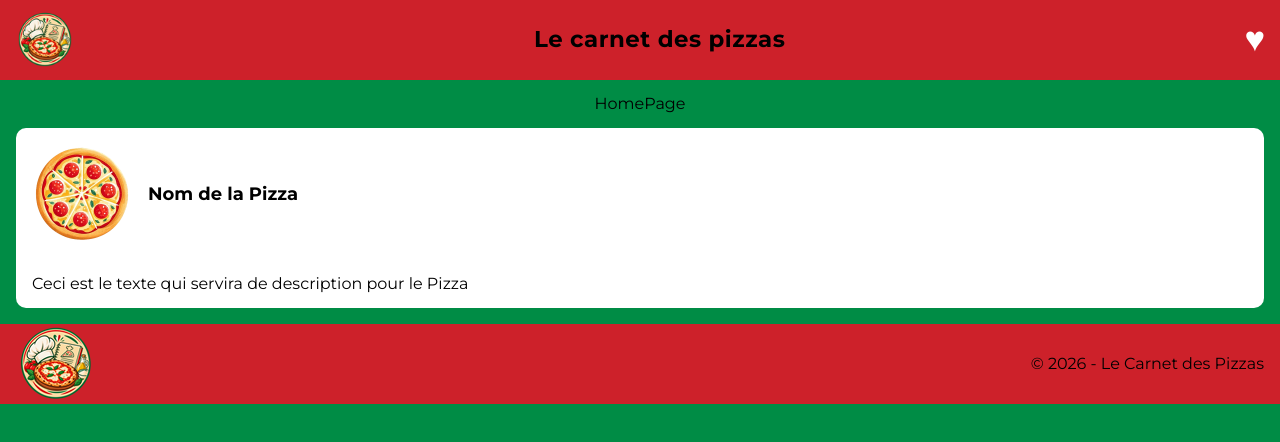
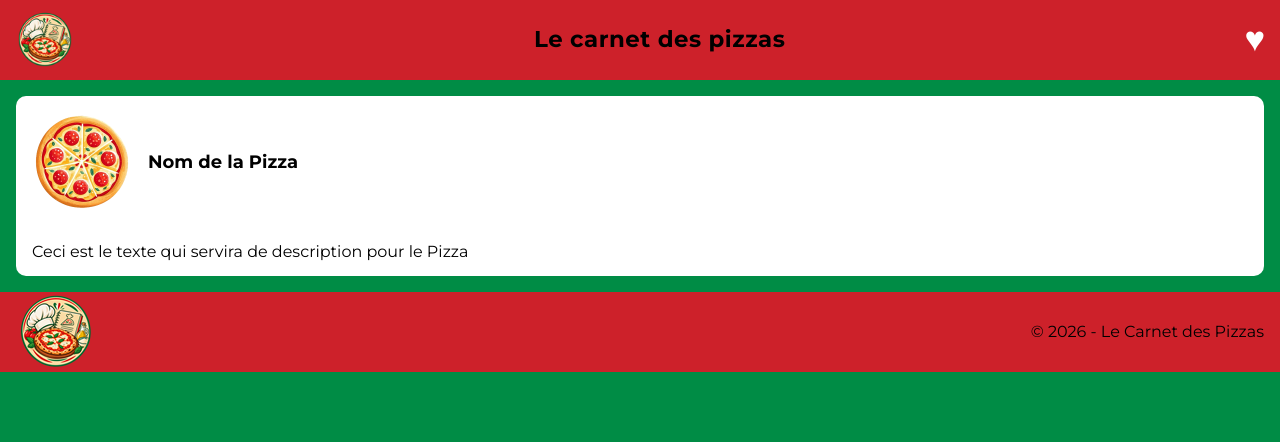
Before and after one commit to SIMPLON-DIST-DWWM-P1-198863/p2-g4-Le-Carnet-des-Pizzas, a React (Vite) app: page /Fiche in a window 1280 px wide. Shown: the top 442 px of the page. Built offline with nearby package versions, Linux system fonts and the light colour scheme.

Commit message:
remove temporarely HomePage link in Fiche.tsx

```diff
--- a/src/components/Fiche.tsx
+++ b/src/components/Fiche.tsx
@@ -1,12 +1,8 @@
-import { Link } from "react-router";
 import "../css/Fiche.css";
 
 export default function Fiche() {
   return (
     <>
-      <Link to="/" className="fiche-link">
-        HomePage
-      </Link>
       <ul className="fiche-informations">
         <li>
           <li className="fiche-texte">
--- a/src/css/Fiche.css
+++ b/src/css/Fiche.css
@@ -1,11 +1,3 @@
-/* Ceci gère le bouton provisoire de retour à la HomePgae */
-.fiche-link {
-  display: flex;
-  justify-content: center;
-  margin: 1rem;
-  text-decoration: none;
-  color: black;
-}
 /* Ceci gère la section informations de la Pizza */
 .fiche-informations {
   background-color: var(--fourth-color);
```
